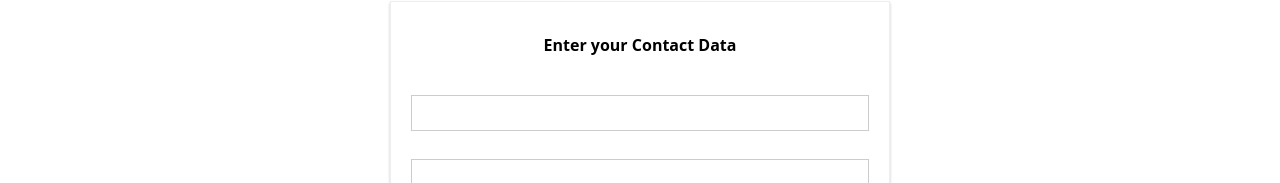
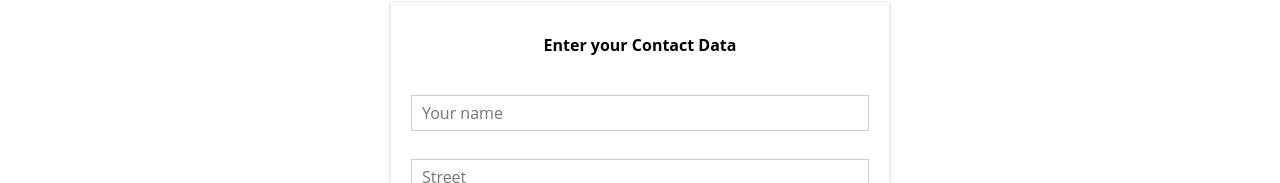
Before and after one commit to DevLatBo/burger-app, a React (Create React App) app: page /checkout in a window 1280 px wide. Both pictures are taken after a click on the button "CONTINUE". Shown: the part 617-800 px from the top of the page. Built offline with nearby package versions, Linux system fonts and the light colour scheme.

Commit message:
[M] FIxing and adding dynamic input

```diff
--- a/src/components/UI/Input/Input.js
+++ b/src/components/UI/Input/Input.js
@@ -2,15 +2,21 @@
 import classes from './Input.module.css';
 const input = (props) => {
     let inputElement = null;
-    switch(props.inputtype){
+    switch(props.elementType){
         case ('input'):
-            inputElement = <input className={classes.InputElement} {...props.elementConfig} value={props.value}/>
+            inputElement = <input className={classes.InputElement}
+                                {...props.elementConfig}
+                                value={props.value}/>
             break;
         case ('textarea'):
-            inputElement = <textarea className={classes.InputElement} {...props.elementConfig}/>
+            inputElement = <textarea className={classes.InputElement}
+                                {...props.elementConfig}
+                                value={props.value}/>
             break;
         default:
-            inputElement = <input className={classes.InputElement} {...props.elementConfig} />
+            inputElement = <input className={classes.InputElement}
+                                {...props.elementConfig}
+                                value={props.value} />
             break;
     }
     return(
--- a/src/containers/Checkout/ContactData/ContactData.js
+++ b/src/containers/Checkout/ContactData/ContactData.js
@@ -95,12 +95,22 @@
     }
 
     render () {
+        let formElementsArray = [];
+        for( let key in this.state.orderForm){
+            formElementsArray.push({
+                id: key,
+                config: this.state.orderForm[key]
+            });
+        }
         let form = (
             <form>
-                <Input elementType="..." elementConfig="..." value="..." />
-                <Input inputtype="input" type="email" name="email" placeholder="Your Mail" />
-                <Input inputtype="input" type="text" name="street" placeholder="Street" />
-                <Input inputtype="input" type="text" name="postal" placeholder="Postal Code" />
+                {formElementsArray.map( formElement => (
+                   <Input
+                        key={formElement.id}
+                        elementType={formElement.config.elementType}
+                        elementConfig= {formElement.config.elementConfig}
+                        value={formElement.config.value}/>
+                ))}
                 <Button btnType="Success" clicked={this.orderHandler}>ORDER</Button>
             </form>
         );
```
